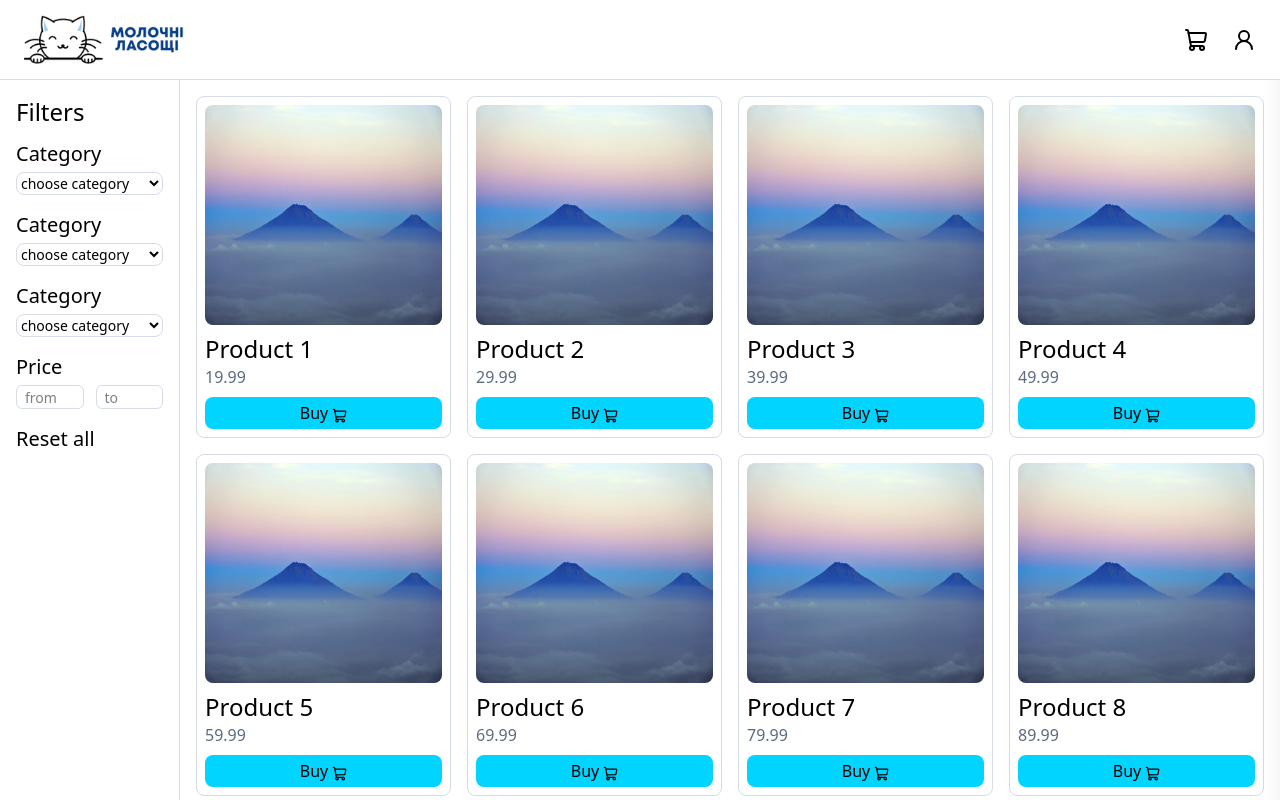
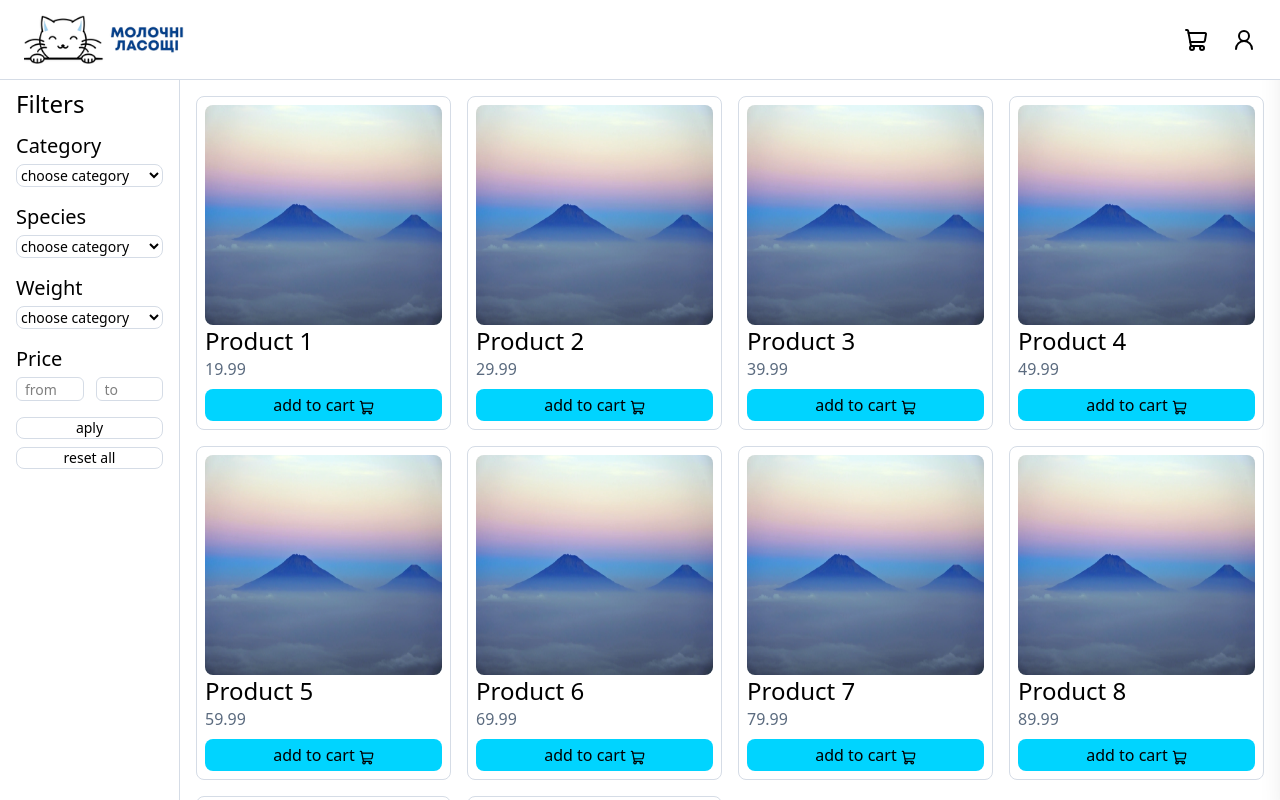
Before and after one commit to Mol4un72/my-shop, a Next.js app: page /products in a window 1280 px wide. Shown: the top 800 px of the page. Built offline with nearby package versions, Linux system fonts and the light colour scheme.

Commit message:
feat: add filters functionality

```diff
--- a/app/products/page.tsx
+++ b/app/products/page.tsx
@@ -1,15 +1,9 @@
-import { ProductList } from "@/components/products/product-list"
-import { Sidebar } from "@/components/products/sidebar"
+import { Catalog } from '@/components/products/catalog'
 
 export default function ProductsPage() {
     return(
         <>
-            <main className="flex flex-col gap-1.5 p-3 md:flex-row md:p-0 md:gap-0">
-                <Sidebar />
-                <div className="min-w-0 flex-1 ">
-                    <ProductList />
-                </div>
-            </main>
+            <Catalog />
         </>
     )
 }
--- /dev/null
+++ b/components/products/[id]/product-actions.tsx
@@ -0,0 +1,24 @@
+'use client'
+
+import { useState } from "react"
+import { Button } from "@/components/ui/button"
+import { CountButton } from "@/components/ui/count-button"
+import { ShoppingCart } from "lucide-react"
+
+export function ProductActions() {
+
+    const[productCount, setProductCount] = useState(1)
+
+    return(
+        <>
+            <div className='flex flex-row gap-6'>
+                <CountButton value={productCount} onMinus={() => setProductCount(prev => Math.max(1, prev - 1))} onPlus={() => setProductCount(prev => prev + 1)} className='min-w-25'/>
+                <Button
+                    text="add to cart"
+                    icon={<ShoppingCart size={18}/>}
+                    className='h-10 w-full text-xl'
+                />
+            </div>
+        </>
+    )
+}
--- /dev/null
+++ b/components/products/catalog.tsx
@@ -0,0 +1,23 @@
+'use client'
+
+import { useState } from 'react'
+import { Sidebar, initialFilters } from './sidebar'
+import { ProductList } from './product-list'
+
+export function Catalog() {
+    const [filters, setFilters] = useState(initialFilters)
+    const [appliedFilters, setAppliedFilters] = useState(initialFilters)
+
+    function applyFilters(filters: typeof initialFilters) {
+        setAppliedFilters(filters)
+    }
+
+    return (
+        <main className="flex flex-col gap-1.5 p-3 md:flex-row md:p-0 md:gap-0">
+            <Sidebar filters={filters} setFilters={setFilters} onApply={applyFilters} />
+            <div className="min-w-0 flex-1">
+                <ProductList filters={appliedFilters} setFilters={setFilters} onApply={applyFilters}/>
+            </div>
+        </main>
+    )
+}
--- a/components/products/product-item.tsx
+++ b/components/products/product-item.tsx
@@ -1,14 +1,20 @@
-import { Product } from '@/types/product'
+import { Product } from '@/mock/products'
 import { ShoppingCart } from 'lucide-react'
 import Image from 'next/image'
 import { Button } from '@/components/ui/button'
+import { useCart } from '@/context/cart-context'
+import Link from 'next/link'
 
 export function ProductItem({ product }: {product: Product}) {
+
+    const { addToCart } = useCart()
+
     return(
         <>
             <article
                 className="flex flex-col gap-2 border border-[var(--color-border)] rounded-lg w-full min-h-50 p-2"
             >
+                <Link key={product.id} href={`/products/${product.id}`}>
                     <Image
                         src={product.imageUrl}
                         alt="Product Image"
@@ -20,11 +26,13 @@ export function ProductItem({ product }: {product: Product}) {
                         <p className='text-lg md:text-xl lg:text-2xl'>{product.name}</p>
                         <p className='text-[var(--color-text-muted)]'>{product.price}</p>
                     </div>
+                </Link>
                 <div className='flex flex-row gap-1'>
                     <Button
-                        text="Buy"
+                        text="add to cart"
                         className='w-full min-h-8 md:min-h-8'
                         icon={<ShoppingCart size={15} className='mt-1'/>}
+                        onClick={() => addToCart(product)}
                     />
                 </div>
             </article>
--- a/components/products/product-list.tsx
+++ b/components/products/product-list.tsx
@@ -1,24 +1,53 @@
 import { ProductItem } from "./product-item"
 import { products } from '../../mock/products'
-import Link from 'next/link'
+import { initialFilters } from "./sidebar"
+import { Button } from "../ui/button"
 
-export function ProductList({ className }: {className?: string}) {
-    return(
-        <>
-            <div className="flex justify-center">
-                <section
-                    className="grid grid-cols-2 w-full gap-2 md:grid-cols-3 md:gap-4 md:w-full md:m-4 lg:grid-cols-4 "
-                >
-                    {products.map((product) => (
-                        <Link key={product.id} href={`/products/${product.id}`}>
-                            <ProductItem
-                                key={product.id}
-                                product={product}
-                            />
-                        </Link>
+type Props = {
+    className?: string,
+    filters: typeof initialFilters,
+    onApply: (filters: typeof initialFilters) => void,
+    setFilters: (filters: typeof initialFilters) => void
+}
+
+export function ProductList({ className, filters, onApply, setFilters }: Props) {
+
+     const filtered = products.filter((product) => {
+        if (filters.category && product.category !== filters.category) return false
+        if (filters.species && product.species !== filters.species) return false
+        if (filters.weight && product.weight !== filters.weight) return false
+        if (filters.price.from && product.price < Number(filters.price.from)) return false
+        if (filters.price.to && product.price > Number(filters.price.to)) return false
+        return true
+    })
+
+    function resetFilters(filters: typeof initialFilters) {
+        setFilters(filters)
+        onApply(filters)
+    }
+
+    return (
+        <div className="flex justify-center w-full">
+            {filtered.length === 0 ? (
+                <div className="flex flex-col gap-1 items-center justify-center text-center py-20 px-4">
+                    <h2 className="text-2xl font-semibold">
+                        No products found
+                    </h2>
+                    <p className="mt-2 text-gray-500">
+                        Try changing your filters.
+                    </p>
+                    <Button onClick={() => resetFilters(initialFilters)} text="Reset filters" variant="secondary" />
+                </div>
+            ) : (
+                <section className="grid grid-cols-2 w-full gap-2 md:grid-cols-3 md:gap-4 md:m-4 lg:grid-cols-4">
+                    {filtered.map((product) => (
+                        <ProductItem
+                            key={product.id}
+                            product={product}
+                        />
                     ))}
                 </section>
-            </div>
-        </>
+            )}
+        </div>
     )
 }
--- a/components/products/sidebar.tsx
+++ b/components/products/sidebar.tsx
@@ -4,18 +4,42 @@ import { useState } from "react"
 import { X } from 'lucide-react'
 import { Button } from "../ui/button"
 
-export function Sidebar() {
+export const initialFilters = {
+        category: '',
+        species: '',
+        weight: '',
+        price: {
+            from: '',
+            to: '',
+        },
+    }
+
+type Props = {
+    filters: typeof initialFilters,
+    setFilters: (filters: typeof initialFilters) => void,
+    onApply: (filters: typeof initialFilters) => void,
+}
+
+export function Sidebar({ filters, setFilters, onApply }: Props) {
 
     const[open, setOpen] = useState(false)
-    const initialFilters = {
-        category1: "",
-        category2: "",
-        category3: "",
-    }
-    const[filters, setFilters] = useState(initialFilters)
 
     function resetFilters() {
         setFilters(initialFilters)
+        onApply(initialFilters)
+    }
+
+    const productTypes = {
+      cheese: [
+        { value: 'hard cheese', label: 'hard cheese' },
+        { value: 'soft cheese', label: 'soft cheese' },
+        { value: 'brine-ripened cheese', label: 'brine-ripened cheese' },
+      ],
+      dairy: [
+        { value: 'milk', label: 'milk' },
+        { value: 'kefir', label: 'kefir' },
+        { value: 'ryazhenka', label: 'ryazhenka' },
+      ],
     }
 
     return(
@@ -29,7 +53,7 @@ export function Sidebar() {
                     }}
                 />
             </div>
-            <aside>
+            <aside className="z-0">
                 <div
                     className={`
                         ${open ? "fixed inset-0 z-50" : "hidden"}
@@ -45,81 +69,116 @@ export function Sidebar() {
                         >
                             Reset all
                         </button>
+                    </div>
+
+                    <div className="flex flex-col gap-3 h-screen w-full my-10 md:my-2">
+
+                        <div className="flex flex-row justify-between">
+                            <h2 className="text-4xl md:text-2xl">Filters</h2>
 
                             <button
-                            onClick={() => {setOpen(false)}}
+                                onClick={() => {
+                                    setOpen(false)
+                                    onApply(filters)
+                                }}
+                                className="md:hidden"
                             >
                                 <X size={32} strokeWidth={2.5} />
                             </button>
                         </div>
-
-                    <div className="flex flex-col gap-3 h-screen w-full mt-4">
-
-                        <h2 className="text-4xl md:text-2xl">Filters</h2>
 
                         <div className="flex flex-col text-2xl gap-4 md:text-xl">
                             <div className="flex flex-col gap-1">
                                 <label>Category</label>
                                 <select
                                     className="border border-[var(--color-border)] rounded-lg md:text-sm"
-                                    value={filters.category1}
+                                    value={filters.category}
                                     onChange={(e) =>
-                                      setFilters({ ...filters, category1: e.target.value })
+                                      setFilters({ ...filters, category: e.target.value, species: '' })
                                     }
                                 >
                                     <option value="" disabled>choose category</option>
-                                    <option>catehgory 1</option>
-                                    <option>catehgory 2</option>
-                                    <option>catehgory 3</option>
+                                    <option value={'cheese'}>cheese</option>
+                                    <option value={'dairy'}>dairy</option>
                                 </select>
                             </div>
 
                             <div className="flex flex-col gap-1">
-                                <label>Category</label>
+                                <label>Species</label>
                                 <select
                                     className="border rounded-lg border-[var(--color-border)] md:text-sm"
-                                    value={filters.category2}
+                                    value={filters.species}
                                     onChange={(e) =>
-                                      setFilters({ ...filters, category2: e.target.value })
+                                      setFilters({ ...filters, species: e.target.value })
                                     }
                                 >
                                     <option value="" disabled>choose category</option>
-                                    <option>catehgory 1</option>
-                                    <option>catehgory 2</option>
-                                    <option>catehgory 3</option>
+                                    {filters.category == 'cheese' && (
+                                        productTypes.cheese.map((type) => (
+                                            <option key={type.value} value={type.value}>{type.label}</option>
+                                        ))
+                                    )}
+                                    {filters.category == 'dairy' && (
+                                        productTypes.dairy.map((type) => (
+                                            <option key={type.value} value={type.value}>{type.label}</option>
+                                        ))
+                                    )}
                                 </select>
                             </div>
 
                             <div className="flex flex-col gap-1">
-                                <label>Category</label>
+                                <label>Weight</label>
                                 <select
                                     className="border rounded-lg border-[var(--color-border)] md:text-sm"
-                                    value={filters.category3}
+                                    value={filters.weight}
                                     onChange={(e) =>
-                                      setFilters({ ...filters, category3: e.target.value })
+                                      setFilters({ ...filters, weight: e.target.value })
                                     }
                                 >
                                     <option value="" disabled>choose category</option>
-                                    <option>catehgory 1</option>
-                                    <option>catehgory 2</option>
-                                    <option>catehgory 3</option>
+                                    <option>100g</option>
+                                    <option>250g</option>
+                                    <option>500g</option>
+                                    <option>1000g</option>
                                 </select>
                             </div>
                             <div className="flex flex-col gap-1">
                                 <label>Price</label>
                                 <div className="flex flex-row gap-3">
-                                    <input placeholder="from" className="w-full md:max-h-6 text-xl border rounded-md p-2 h-8 border-[var(--color-border)] md:text-sm" />
-                                    <input placeholder="to" className="w-full md:max-h-6 text-xl border rounded-md p-2 h-8 border-[var(--color-border)] md:text-sm" />
+                                    <input
+                                        value={filters.price.from}
+                                        onChange={(e) =>
+                                            setFilters({...filters, price: {...filters.price, from: e.target.value}})
+                                        }
+                                        placeholder="from"
+                                        className="w-full md:max-h-6 text-xl border rounded-md p-2 h-8 border-[var(--color-border)] md:text-sm"
+                                    />
+                                    <input
+                                        value={filters.price.to}
+                                        onChange={(e) =>
+                                            setFilters({...filters, price: {...filters.price, to: e.target.value}})
+                                        }
+                                        placeholder="to"
+                                        className="w-full md:max-h-6 text-xl border rounded-md p-2 h-8 border-[var(--color-border)] md:text-sm"
+                                    />
                                 </div>
                             </div>
-                            <button
-                                className="hidden md:flex flex-start"
+                            <div className="flex flex-col gap-2">
+                                <Button
+                                    text="aply"
+                                    variant="secondary"
+                                    className="hidden md:block md:text-sm"
+                                    onClick={() => onApply(filters)}
+                                />
+                                <Button
+                                    text="reset all"
+                                    variant="secondary"
+                                    className="text-md md:text-sm md:block md:justify-center md:h-fit"
                                     onClick={() => {
                                         resetFilters()
                                     }}
-                            >
-                                Reset all
-                            </button>
+                                />
+                            </div>
                         </div>
                     </div>
                 </div>
```
Also changed, not shown: app/products/[id]/page.tsx (+4 -11 lines). Lines whose indentation alone changed are shown as unchanged.
